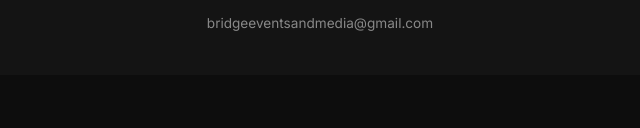
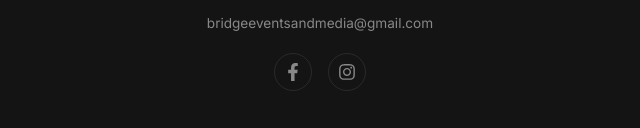
Before and after one commit to Tbridge26/bespokequizzesandgames, a plain HTML site: page index.html in a window 1280 px wide. Shown: the part 4942-5070 px from the top of the page, 320-960 px from the left. Before the commit the page ends 5017 px from the top, so only its background shows below. Drawn offline with Linux system fonts and the light colour scheme.

Commit message:
Add files via upload

```diff
--- a/index.html
+++ b/index.html
@@ -9,10 +9,27 @@
   <link rel="preconnect" href="https://fonts.googleapis.com" />
   <link href="https://fonts.googleapis.com/css2?family=Inter:wght@400;500;600;700;800&display=swap" rel="stylesheet" />
   <link rel="canonical" href="https://bespokequizzesandgames.com/" />
+  <meta property="og:type" content="website" />
+  <meta property="og:site_name" content="Bespoke Quizzes and Games" />
+  <meta property="og:title" content="Bespoke Quizzes and Games, London Quiz Host" />
+  <meta property="og:description" content="Bespoke quizzes and games for corporate events and private parties across London. Every round tailored to your crowd." />
+  <meta property="og:url" content="https://bespokequizzesandgames.com/" />
+  <meta property="og:image" content="https://bespokequizzesandgames.com/photos/logo.png" />
+  <meta name="twitter:card" content="summary_large_image" />
+  <meta name="twitter:title" content="Bespoke Quizzes and Games, London Quiz Host" />
+  <meta name="twitter:description" content="Bespoke quizzes and games for corporate events and private parties across London. Every round tailored to your crowd." />
+  <meta name="twitter:image" content="https://bespokequizzesandgames.com/photos/logo.png" />
+  <meta name="geo.region" content="GB-LON" />
+  <meta name="geo.placename" content="London" />
+  <meta name="ICBM" content="51.5074, -0.1278" />
   <script type="application/ld+json">
   {
     "@context": "https://schema.org",
     "@type": "EntertainmentBusiness",
+    "sameAs": [
+      "https://www.facebook.com/profile.php?id=61593762594324",
+      "https://www.instagram.com/bespokeqandg"
+    ],
     "name": "Bespoke Quizzes and Games",
     "image": "https://bespokequizzesandgames.com/photos/logo.png",
     "url": "https://bespokequizzesandgames.com/",
@@ -258,6 +275,14 @@
     <div class="footer-logo">Bespoke Quizzes and Games</div>
     <p>London-based quiz host. Available for corporate events, private parties, and weddings.</p>
     <p style="margin-top:8px;"><a href="mailto:bridgeeventsandmedia@gmail.com">bridgeeventsandmedia@gmail.com</a></p>
+    <div class="footer-social">
+      <a href="https://www.facebook.com/profile.php?id=61593762594324" target="_blank" rel="noopener noreferrer" aria-label="Bespoke Quizzes and Games on Facebook">
+        <svg viewBox="0 0 320 512" aria-hidden="true"><path d="M279.14 288l14.22-92.66h-88.91v-60.13c0-25.35 12.42-50.06 52.24-50.06h40.42V6.26S260.43 0 225.36 0c-73.22 0-121.08 44.38-121.08 124.72v70.62H22.89V288h81.39v224h100.17V288z"/></svg>
+      </a>
+      <a href="https://www.instagram.com/bespokeqandg" target="_blank" rel="noopener noreferrer" aria-label="Bespoke Quizzes and Games on Instagram">
+        <svg viewBox="0 0 448 512" aria-hidden="true"><path d="M224.1 141c-63.6 0-114.9 51.3-114.9 114.9s51.3 114.9 114.9 114.9S339 319.5 339 255.9 287.7 141 224.1 141zm0 189.6c-41.1 0-74.7-33.5-74.7-74.7s33.5-74.7 74.7-74.7 74.7 33.5 74.7 74.7-33.6 74.7-74.7 74.7zm146.4-194.3c0 14.9-12 26.8-26.8 26.8-14.9 0-26.8-12-26.8-26.8s12-26.8 26.8-26.8 26.8 12 26.8 26.8zm76.1 27.2c-1.7-35.9-9.9-67.7-36.2-93.9-26.2-26.2-58-34.4-93.9-36.2-37-2.1-147.9-2.1-184.9 0-35.8 1.7-67.6 9.9-93.9 36.1s-34.4 58-36.2 93.9c-2.1 37-2.1 147.9 0 184.9 1.7 35.9 9.9 67.7 36.2 93.9s58 34.4 93.9 36.2c37 2.1 147.9 2.1 184.9 0 35.9-1.7 67.7-9.9 93.9-36.2 26.2-26.2 34.4-58 36.2-93.9 2.1-37 2.1-147.8 0-184.8zM398.8 388c-7.8 19.6-22.9 34.7-42.6 42.6-29.5 11.7-99.5 9-132.1 9s-102.7 2.6-132.1-9c-19.6-7.8-34.7-22.9-42.6-42.6-11.7-29.5-9-99.5-9-132.1s-2.6-102.7 9-132.1c7.8-19.6 22.9-34.7 42.6-42.6 29.5-11.7 99.5-9 132.1-9s102.7-2.6 132.1 9c19.6 7.8 34.7 22.9 42.6 42.6 11.7 29.5 9 99.5 9 132.1s2.7 102.7-9 132.1z"/></svg>
+      </a>
+    </div>
   </div>
 </footer>
 
--- a/style.css
+++ b/style.css
@@ -652,6 +652,39 @@ footer p { font-size: 0.85rem; color: var(--muted); }
 footer a { color: var(--muted); }
 footer a:hover { color: var(--neon); }
 
+/* ── FOOTER SOCIAL ICONS ── */
+.footer-social {
+  display: flex;
+  justify-content: center;
+  gap: 16px;
+  margin-top: 18px;
+}
+
+.footer-social a {
+  display: flex;
+  align-items: center;
+  justify-content: center;
+  width: 38px;
+  height: 38px;
+  border-radius: 50%;
+  border: 1px solid var(--border);
+  color: var(--muted);
+  transition: color 0.2s ease, border-color 0.2s ease, transform 0.2s ease;
+}
+
+.footer-social a:hover {
+  color: var(--neon);
+  border-color: var(--neon);
+  transform: translateY(-2px);
+  text-decoration: none;
+}
+
+.footer-social svg {
+  width: 18px;
+  height: 18px;
+  fill: currentColor;
+}
+
 /* ── RESPONSIVE ── */
 @media (max-width: 720px) {
   .nav-links { display: none; flex-direction: column; }
```
